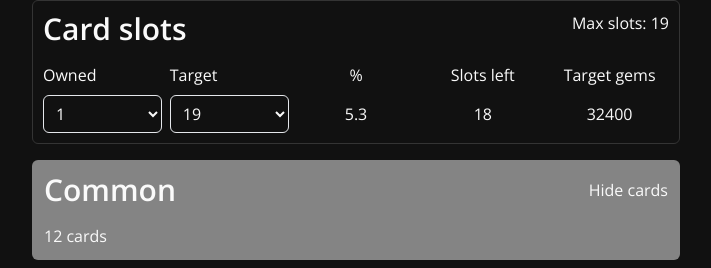
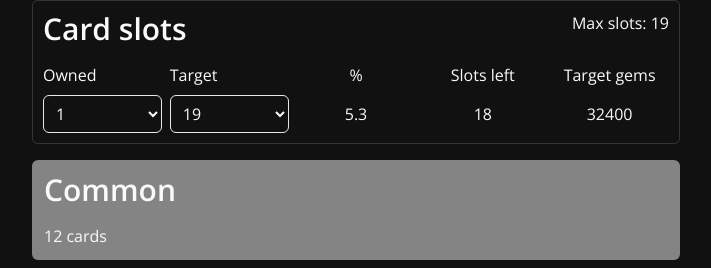
Before and after one commit to buczekmatthias/card-tracker, a Vue app: page / in a window 1280 px wide. Shown: the part 1180-1448 px from the top of the page, without its empty margins (284-995 px from the left). Built offline with nearby package versions, Linux system fonts and the light colour scheme.

Commit message:
Group toggle available only when group is finished | Update has commented target slots

```diff
--- a/src/data/updateData.js
+++ b/src/data/updateData.js
@@ -11,5 +11,5 @@ export default () => {
 
   localStorage.setItem("slots", 19);
 
-  localStorage.setItem("targetSlot", 19);
+  // localStorage.setItem("targetSlot", 19);
 };
--- a/src/layouts/Tracker.vue
+++ b/src/layouts/Tracker.vue
@@ -13,7 +13,7 @@
       >
         <div class="w-full flex gap-3 items-center justify-between mb-4">
           <p class="container-header mb-0">{{ group.name }}</p>
-          <p class="cursor-pointer" @click="collapseGroup[i] = !collapseGroup[i]">{{ collapseGroup[i] ? "Show" : "Hide" }} cards</p>
+          <p class="cursor-pointer" v-if="isGroupFinished[i]" @click="collapseGroup[i] = !collapseGroup[i]">{{ collapseGroup[i] ? "Show" : "Hide" }} cards</p>
         </div>
         <p>{{ group.cards.length }} cards</p>
         <p class="border-l-2 border-l-[#fafafa] border-opacity-20 border-solid ml-2 pl-2" v-if="isGroupFinished[i]">Group finished</p>
```
